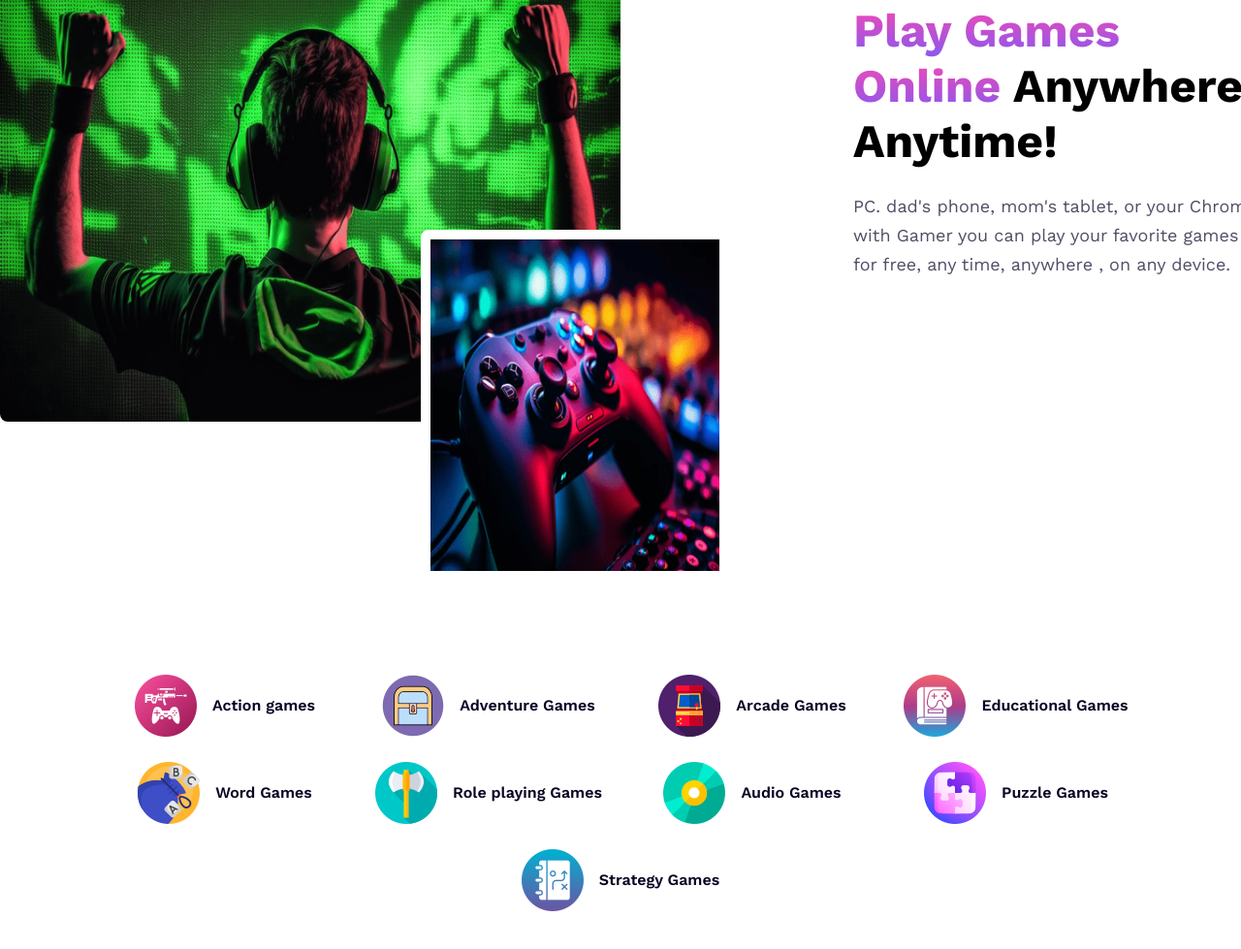
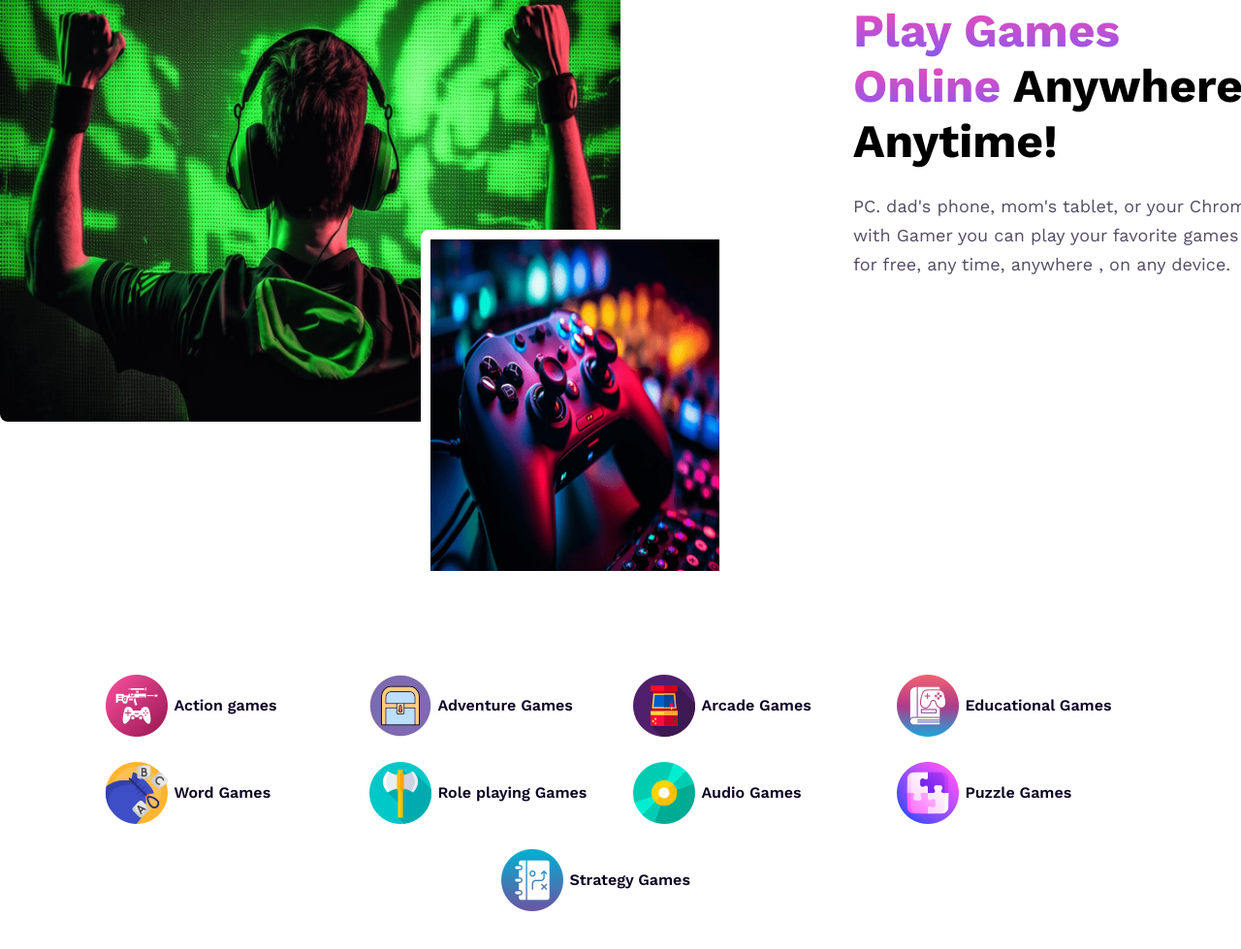
Before and after one commit to searchsakib/gamer-zone, a plain HTML site: page index.html in a window 1280 px wide. Shown: the part 1706-2685 px from the top of the page at 97% size. Before the commit the page ends 2647 px from the top, so only its background shows below. Drawn offline with nearby package versions, Linux system fonts and the light colour scheme.

Commit message:
some bug fixed

```diff
--- a/styles/gamer.css
+++ b/styles/gamer.css
@@ -243,10 +243,9 @@ main {
 /* Games category style starts here */
 .games-category {
   max-width: 1440px;
-  margin: 0 auto;
+  margin: 0 auto 7rem;
   display: flex;
   align-items: center;
-  align-content: center;
   justify-content: center;
   flex-wrap: wrap;
   gap: 1.5rem;
@@ -257,8 +256,7 @@ main {
   flex-basis: 15.5rem;
   display: flex;
   align-items: center;
-  justify-content: center;
-  gap: 1rem;
+  gap: 0.4rem;
   border: 1px solid transparent;
   border-radius: 3.125rem;
 }
@@ -278,3 +276,7 @@ main {
 }
 
 /* Games category style ends here */
+
+/* footer style starts here  */
+
+/* footer style ends here  */
```
Also changed, not shown: index.html (+2 -0 lines).
